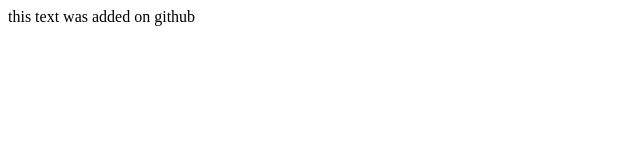
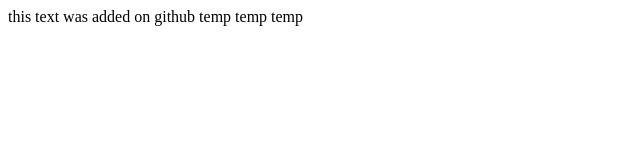
Before and after one commit to wlboucher/feb22, a plain HTML site: page index.html in a window 1280 px wide. Shown: the whole page, without its empty margins (0-640 px from the left). Drawn offline with Linux system fonts and the light colour scheme.

Commit message:
added temp at the end of the file

```diff
--- a/index.html
+++ b/index.html
@@ -8,3 +8,4 @@
     this text was added on github
 </body>
 </html>
+temp temp temp
```
